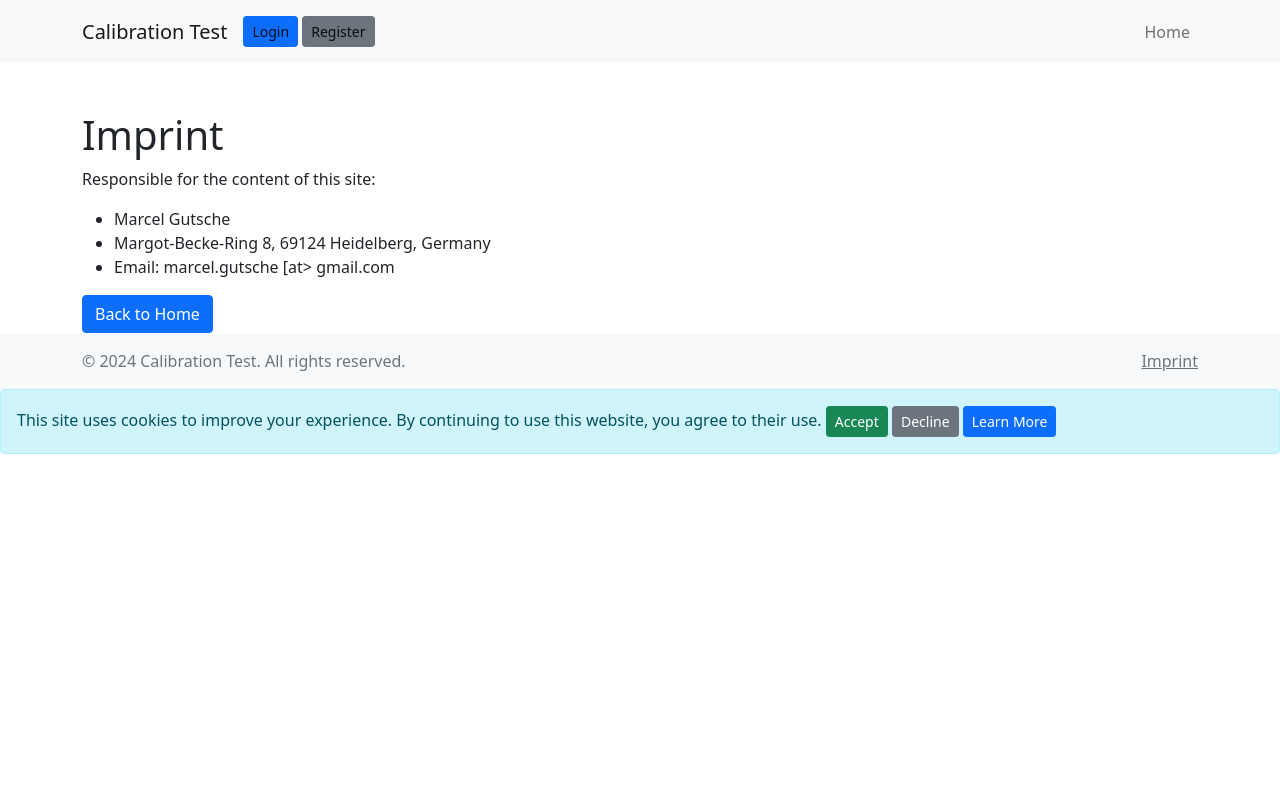
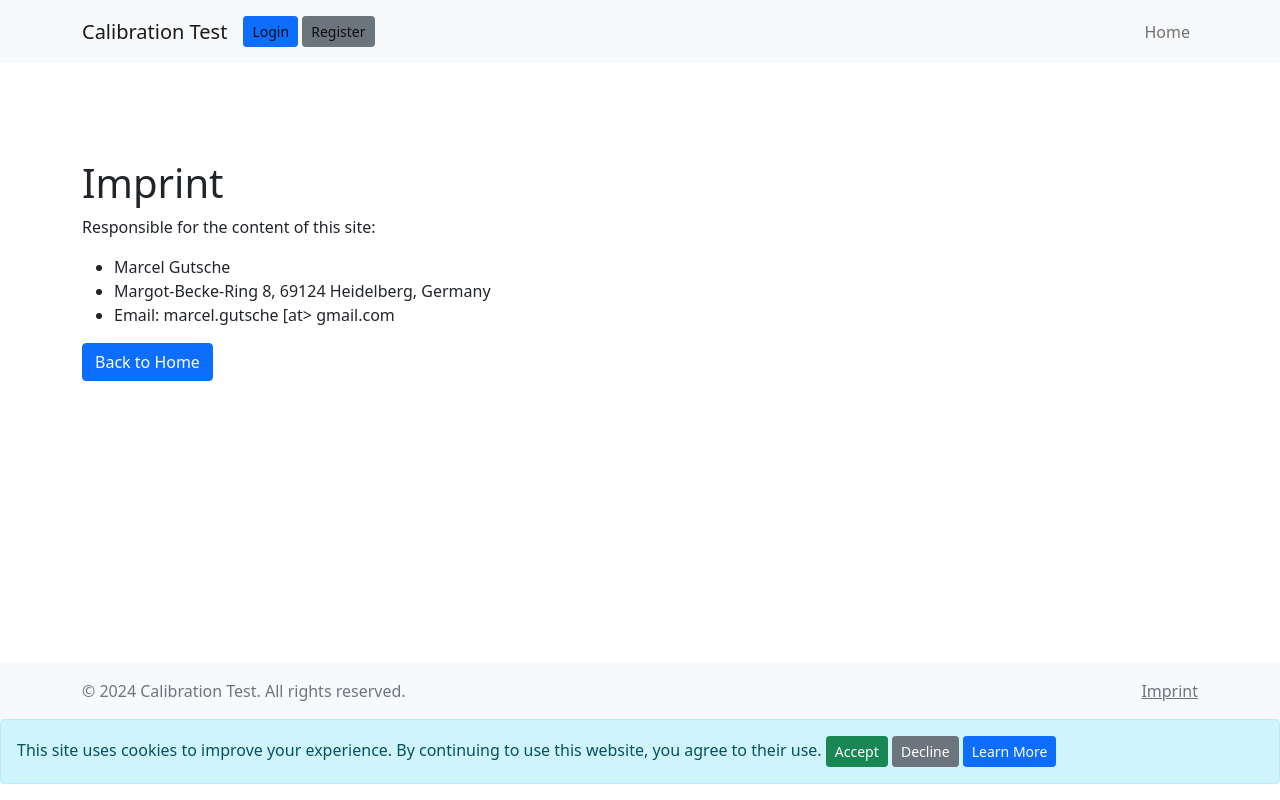
Before and after one commit to mmgutsche/calibration_website, a FastAPI app: page /imprint in a window 1280 px wide. Run offline with FastAPI, Linux system fonts and the light colour scheme; some libraries are stand-ins or nearby versions.

Commit message:
Fixed sticky footer issue

```diff
--- a/templates/base.html
+++ b/templates/base.html
@@ -9,7 +9,7 @@
     <link href="/static/css/style.css" rel="stylesheet"> <!-- Ensure this path is correct -->
 </head>
 
-<body>
+<body class="d-flex flex-column min-vh-100">
     <nav class="navbar navbar-expand-lg navbar-light bg-light">
         <div class="container">
             <!-- Navbar brand/title -->
@@ -67,13 +67,12 @@
 
 
 
-
-    <div class="container mt-5">
+    <main class="flex-grow-1 container mt-5">
         <div id="message" class="alert alert-info d-none"></div>
         <div id="errorBanner" class="alert alert-danger d-none"></div>
         {% block content %}
         {% endblock %}
-    </div>
+    </main>
 
     <footer class="footer mt-auto py-3 bg-light">
         <div class="container">
```
